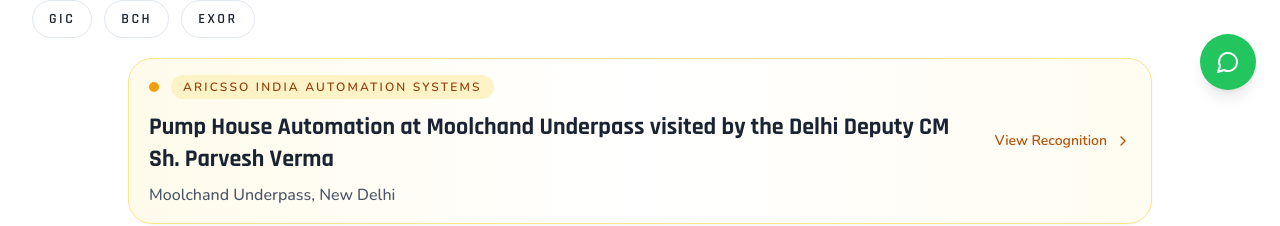
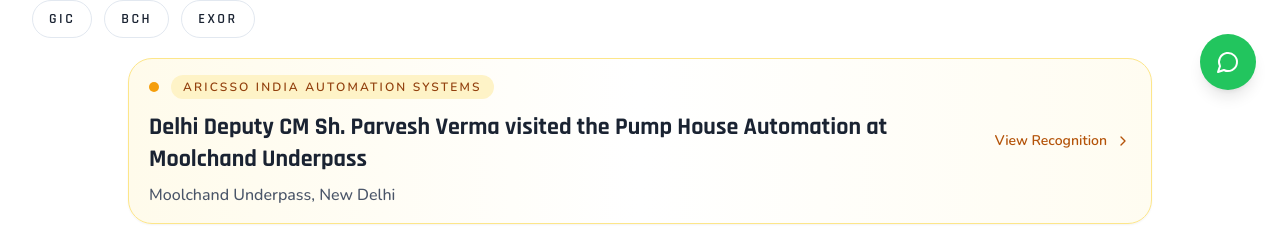
Before and after one commit to ChaudharyAman/aricssoindiaFE, a React (Vite) app: page / in a window 1280 px wide. Shown: the part 686-912 px from the top of the page. Built offline with nearby package versions, Linux system fonts and the light colour scheme.

Commit message:
feat: rephrase Deputy CM visit descriptions for improved clarity and consistency across components

```diff
--- a/src/components/DeputyCMTag.jsx
+++ b/src/components/DeputyCMTag.jsx
@@ -56,8 +56,8 @@
             </div>
 
             <p className="mt-3 font-heading text-xl font-bold leading-snug text-brand-dark sm:text-2xl">
-              Pump House Automation at Moolchand Underpass visited by the Delhi
-              Deputy CM Sh. Parvesh Verma
+              Delhi Deputy CM Sh. Parvesh Verma visited the Pump House Automation
+              at Moolchand Underpass
             </p>
             <p className="mt-2 text-sm font-medium text-brand-body sm:text-base">
               {project.name}, {project.location}
@@ -111,8 +111,8 @@
                   </button>
                 </div>
                 <h2 className="mt-3 font-heading text-xl font-bold leading-snug text-amber-900">
-                  Pump House Automation at Moolchand Underpass visited by the Delhi
-                  Deputy CM {project.vipVisit.person}
+                  Delhi Deputy CM {project.vipVisit.person} visited the Pump House
+                  Automation at Moolchand Underpass
                 </h2>
               </div>
 
--- a/src/pages/Home.jsx
+++ b/src/pages/Home.jsx
@@ -422,8 +422,8 @@
                     Government Recognition
                   </span>
                   <h3 className="mt-1 font-heading text-2xl font-bold text-brand-dark">
-                    Pump House Automation at Moolchand Underpass visited by the
-                    Delhi Deputy CM Sh. Parvesh Verma
+                    Delhi Deputy CM Sh. Parvesh Verma visited the Pump House
+                    Automation at Moolchand Underpass
                   </h3>
                   <p className="mt-2 text-sm text-brand-body">
                     {vipProject.vipVisit.person}, {vipProject.vipVisit.title}, personally
--- a/src/pages/Portfolio.jsx
+++ b/src/pages/Portfolio.jsx
@@ -49,8 +49,8 @@
               <div className="card card-accent p-8">
                 <span className="badge bg-red-100 text-red-600">🏛️ Government Recognition</span>
                 <h2 className="mt-5 section-heading text-4xl md:text-5xl">
-                  Pump House Automation at Moolchand Underpass visited by the Delhi
-                  Deputy CM Sh. Parvesh Verma
+                  Delhi Deputy CM Sh. Parvesh Verma visited the Pump House
+                  Automation at Moolchand Underpass
                 </h2>
                 <p className="mt-4 text-lg leading-8 text-brand-body">
                   Our Storm Water Automation system at Moolchand Underpass, New Delhi
```
